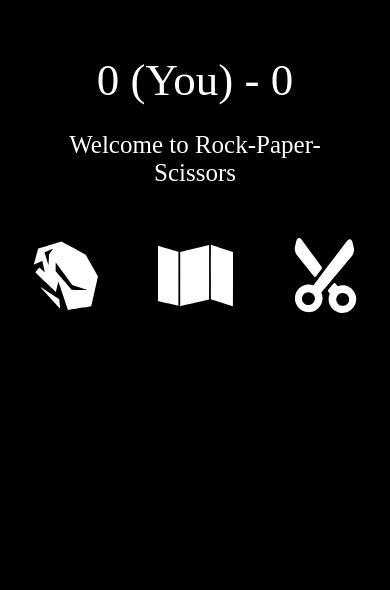
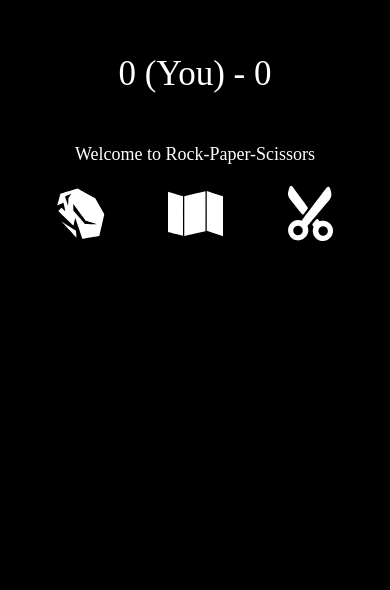
Before and after one commit to fanisvl/rock-paper-scissors, a plain HTML site: page index.html in a window 390 px wide. Shown: the part 199-789 px from the top of the page. Drawn offline with Linux system fonts and the light colour scheme.

Commit message:
add mobile responsiveness

```diff
--- a/style.css
+++ b/style.css
@@ -50,6 +50,7 @@ body {
 .reset-button:hover {
     opacity: 80%;
 }
+
   .img {
     height: 75px;
     width: 75px;
@@ -57,16 +58,16 @@ body {
 
   .img:hover {
     opacity: 50%;
-  }
+}
 
   .game-over-win {
     font-size: 45px;
     color: rgb(0, 188, 182);
-  }
+}
   .game-over-loss {
     font-size: 45px;
     color: rgb(255, 82, 82);
-  }
+}
 
   .footer {
     position: fixed;
@@ -97,3 +98,25 @@ a {
   background-color: white;
   border-radius: 20px;
 }
+
+@media (max-width: 600px) {
+  .img {
+    height: 55px;
+    width: 55px;
+  }
+
+  #button-container {
+    gap: 15px;
+    padding: 15px;
+    padding-top: 0px;
+  }
+
+  #result {
+    font-size: 18px;
+    padding: 0px;
+    margin-top: 50px;
+  }
+  #score {
+    font-size: 35px;
+  }
+}
```
